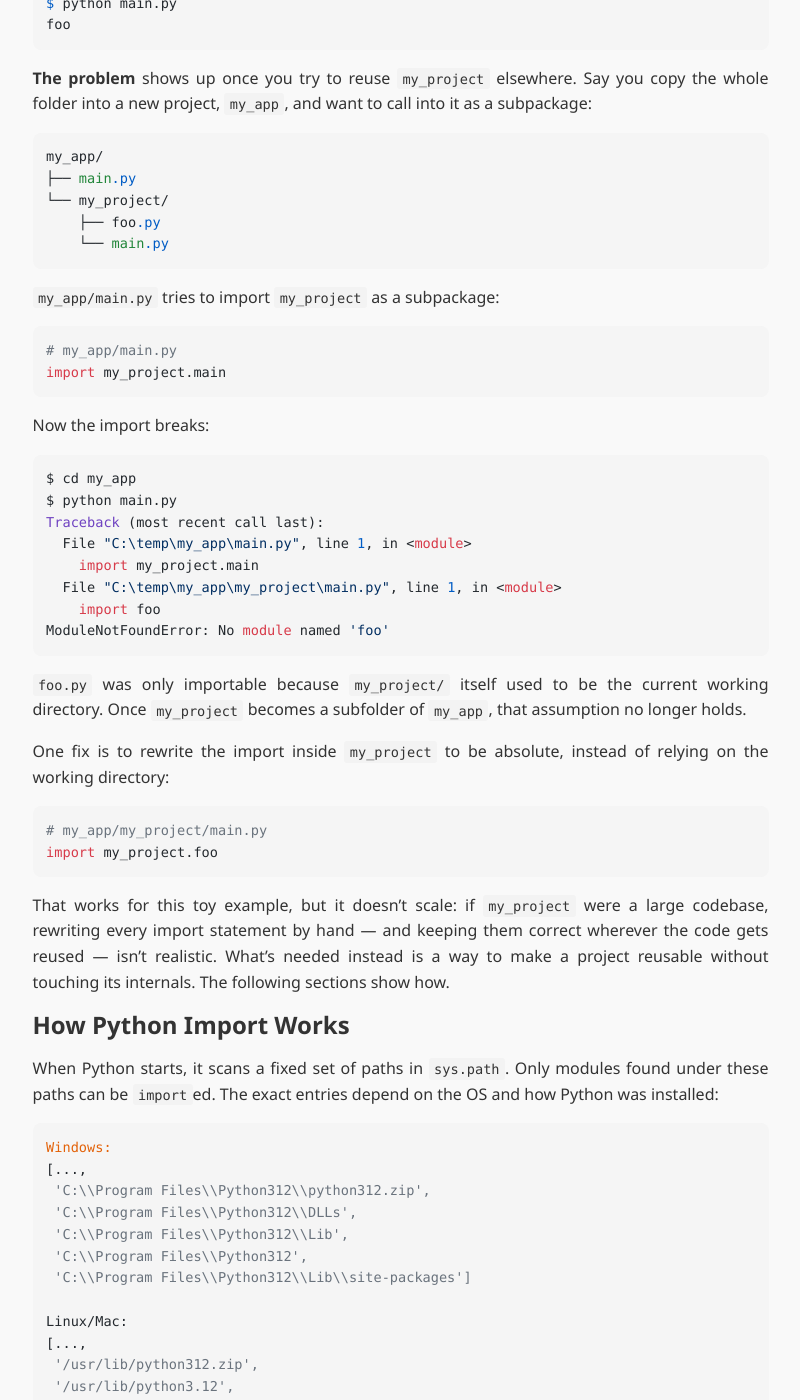
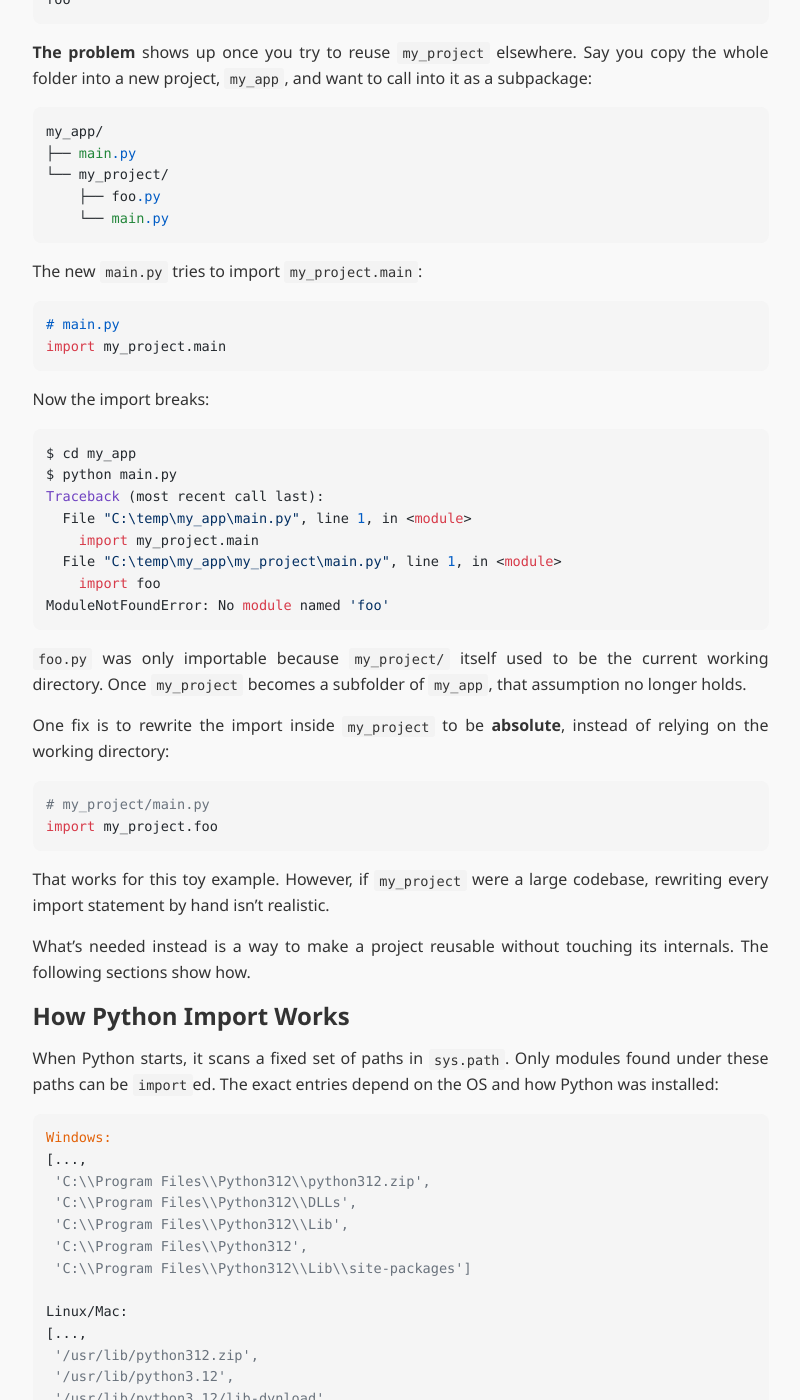
Before and after one commit to wyatthoho/wyatthoho.github.io, a Jekyll site: the page built from _dev_notes/practical-guide-to-pyproject.md, in a window 1280 px wide and 1400 px high, scrolled down 1068 px. Shown: the whole window, without its empty margins (232-1032 px from the left). Built offline with Jekyll 4.4.1, drawn with Linux system fonts in a browser that asks for light colours; nearby versions of some CDN libraries; some of the changed text lies outside the part shown.

Commit message:
Clarify code examples in practical guide by updating file paths and import statements for better readability and understanding.

````diff
--- a/_dev_notes/practical-guide-to-pyproject.md
+++ b/_dev_notes/practical-guide-to-pyproject.md
@@ -23,18 +23,18 @@ my_project/
 `foo.py` just prints something:
 
 ```python
-# my_project/foo.py
+# foo.py
 print("foo")
 ```
 
 `main.py` imports it by module name and calls it:
 
 ```python
-# my_project/main.py
+# main.py
 import foo
 ```
 
-This works fine as long as you run it from inside `my_project/`, since `''` (the current directory) is in `sys.path`:
+This works fine as long as you run it from inside `my_project/`:
 
 ```
 $ cd my_project
@@ -52,10 +52,10 @@ my_app/
     └── main.py
 ```
 
-`my_app/main.py` tries to import `my_project` as a subpackage:
+The new `main.py` tries to import `my_project.main`:
 
 ```python
-# my_app/main.py
+# main.py
 import my_project.main
 ```
 
@@ -74,14 +74,16 @@ ModuleNotFoundError: No module named 'foo'
 
 `foo.py` was only importable because `my_project/` itself used to be the current working directory. Once `my_project` becomes a subfolder of `my_app`, that assumption no longer holds.
 
-One fix is to rewrite the import inside `my_project` to be absolute, instead of relying on the working directory:
+One fix is to rewrite the import inside `my_project` to be **absolute**, instead of relying on the working directory:
 
 ```python
-# my_app/my_project/main.py
+# my_project/main.py
 import my_project.foo
 ```
 
-That works for this toy example, but it doesn't scale: if `my_project` were a large codebase, rewriting every import statement by hand — and keeping them correct wherever the code gets reused — isn't realistic. What's needed instead is a way to make a project reusable without touching its internals. The following sections show how.
+That works for this toy example. However, if `my_project` were a large codebase, rewriting every import statement by hand isn't realistic.
+
+What's needed instead is a way to make a project reusable without touching its internals. The following sections show how.
 
 ## How Python Import Works
 
````
